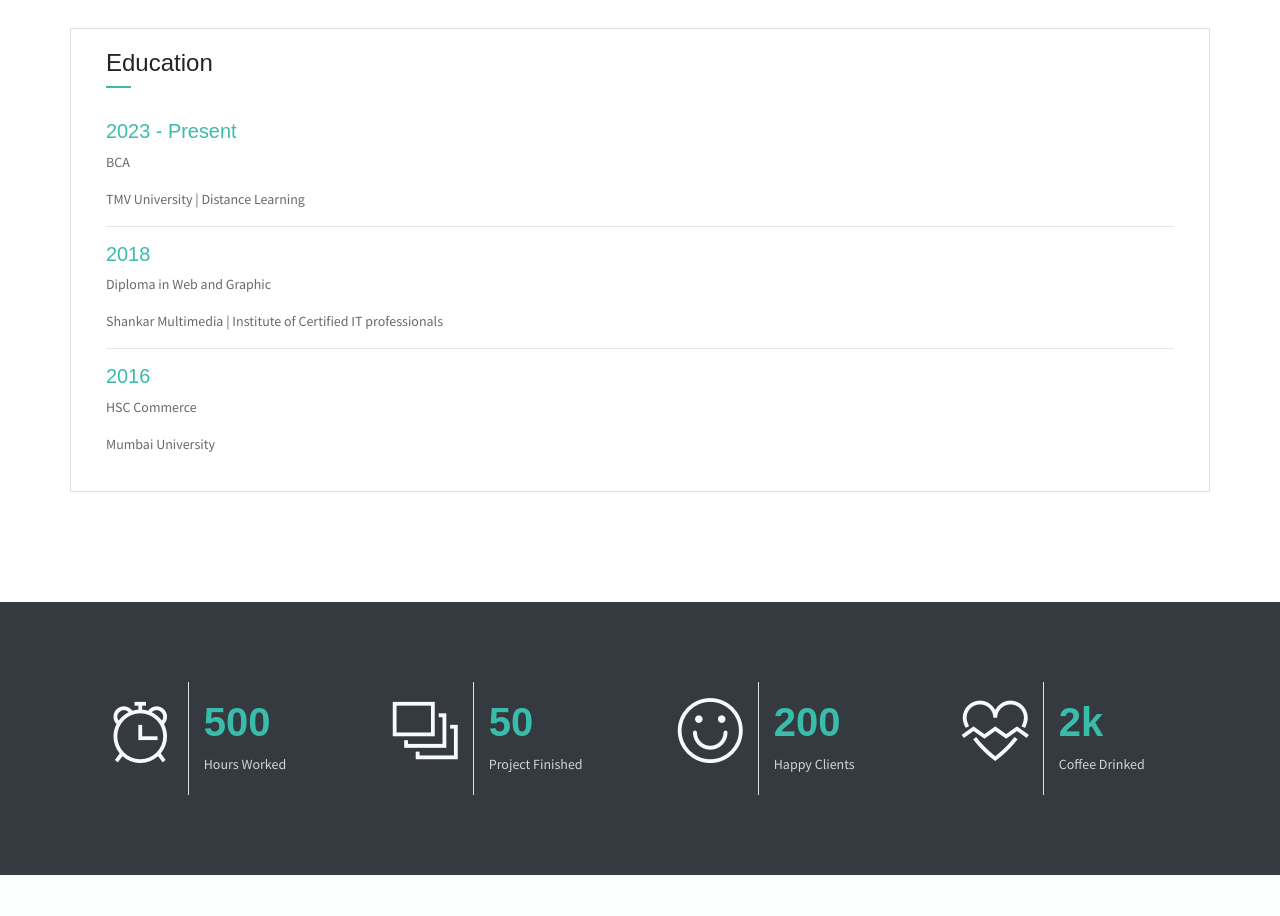
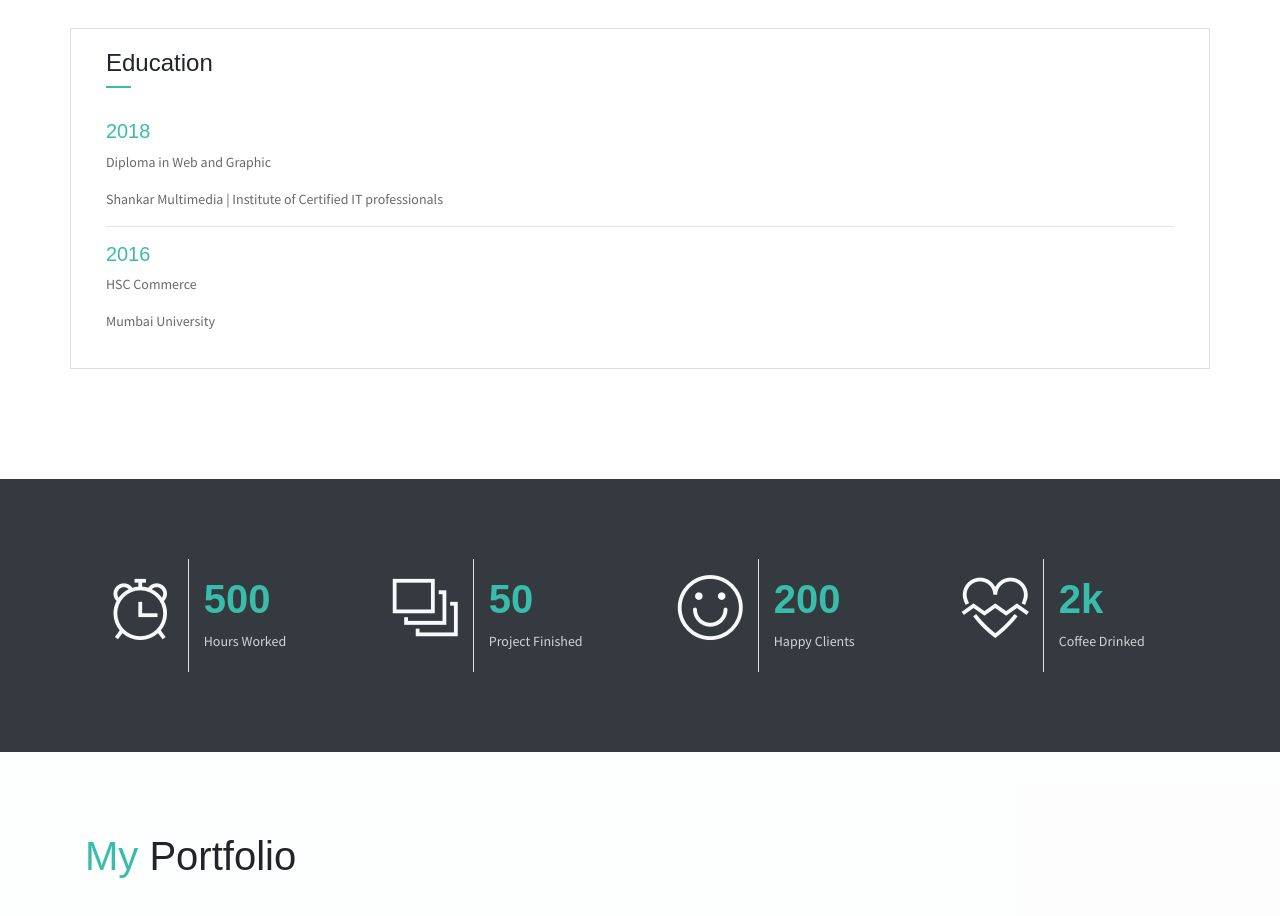
Before and after one commit to LiyakatLangde/liyakatportfolio, a plain HTML site: page index.html in a window 1280 px wide. Shown: the part 2264-3180 px from the top of the page. Drawn offline with Linux system fonts and the light colour scheme.

Commit message:
Update index.html
changes

```diff
--- a/index.html
+++ b/index.html
@@ -280,10 +280,6 @@
                         </div>
                     </div>
                     <div class="card-body">
-                        <h6 class="title text-danger">2023 - Present</h6>
-                        <P>BCA</P>
-                        <P class="subtitle">TMV University | Distance Learning</P>
-                        <hr>
                         <h6 class="title text-danger">2018</h6>
                         <P>Diploma in Web and Graphic</P>
                         <P class="subtitle">Shankar Multimedia | Institute of Certified IT professionals</P>
```
